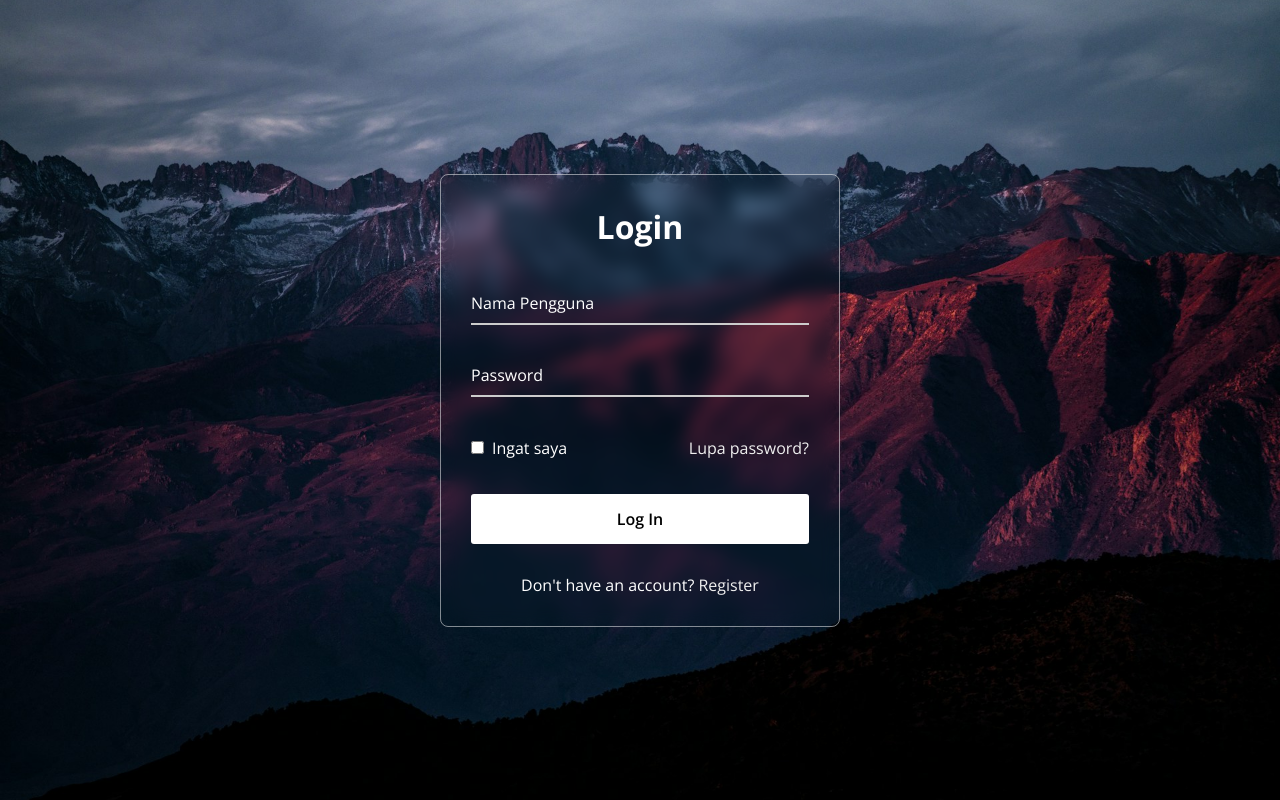
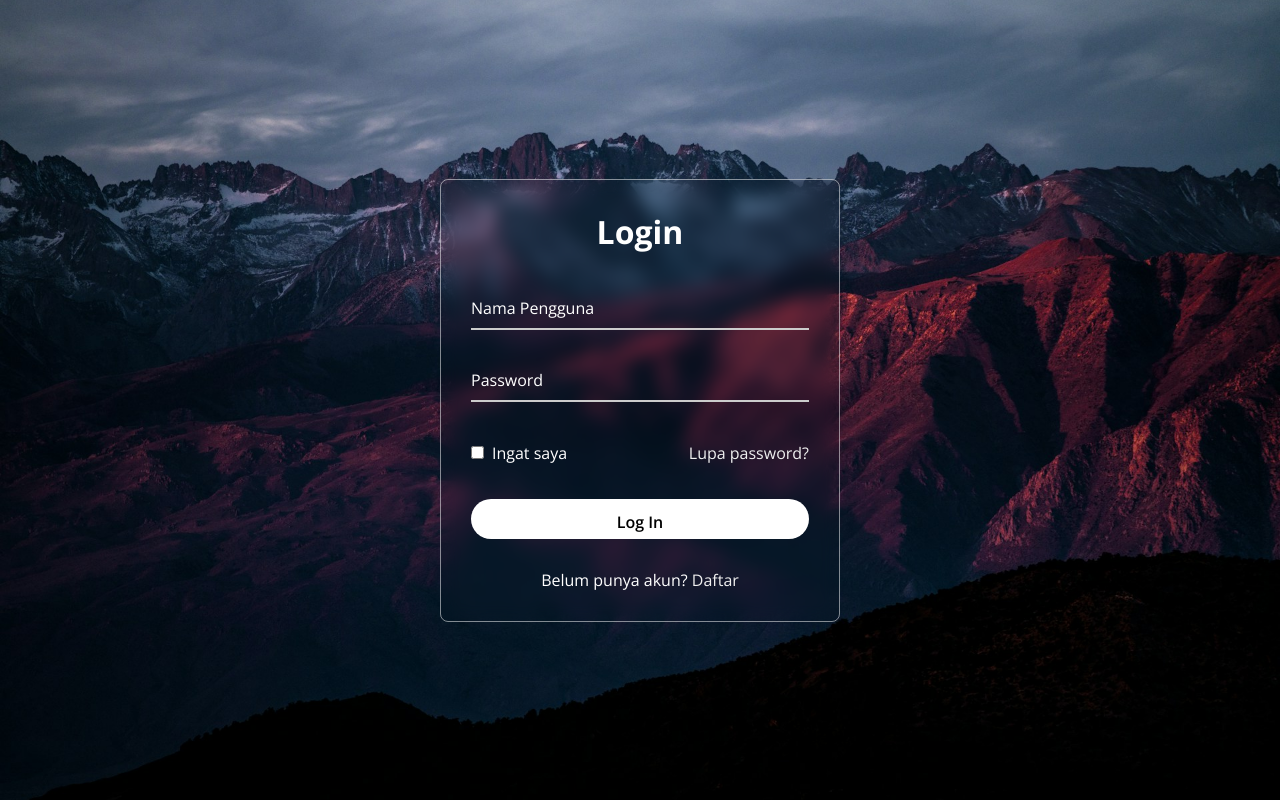
Before and after one commit to youmirraaz/rasaaanggur, a plain HTML site: page login/index.html in a window 1280 px wide. Drawn offline with nearby package versions, Linux system fonts and the light colour scheme.

Commit message:
Update index.html

```diff
--- a/login/index.html
+++ b/login/index.html
@@ -9,7 +9,7 @@
 </head>
 <body>
   <div class="wrapper">
-    <form action="#" id="loginForm">
+   <form id="loginForm">
         <h2>Login</h2>
         <div class="input-field">
           <input type="text" id="username" required>
@@ -26,9 +26,9 @@
           </label>
           <a href="#">Lupa password?</a>
         </div>
-      <button type="submit">Log In</button>
+        <button type="submit" style="width: 100%; height: 40px; border-radius: 40px; background: #fff; border: none; outline: none; cursor: pointer; font-size: 1rem; font-weight: 600; transition: all 0.2s ease;">Log In</button>
         <div class="register">
-        <p>Don't have an account? <a href="register.html">Register</a></p>
+          <p>Belum punya akun? <a href="register.html">Daftar</a></p>
         </div>
       </form>
   </div>
```
Lines whose indentation alone changed are shown as unchanged.
